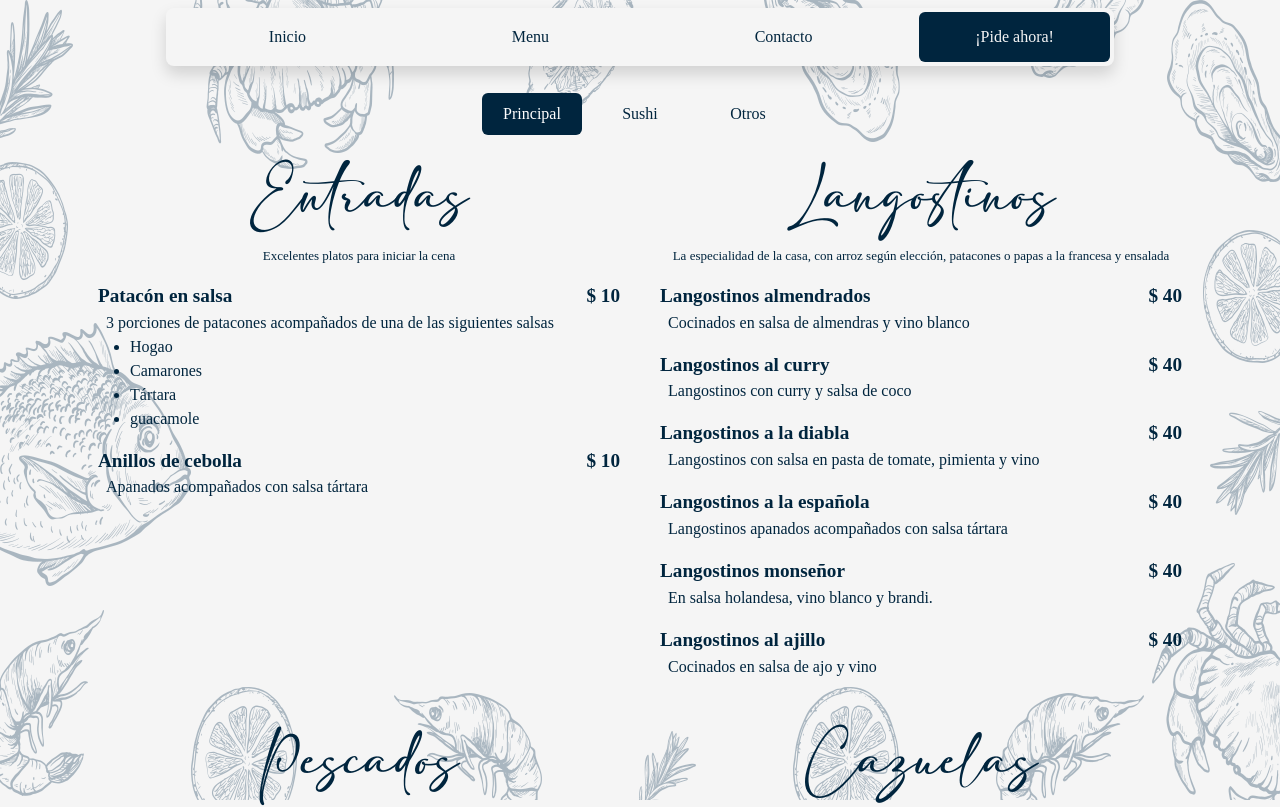
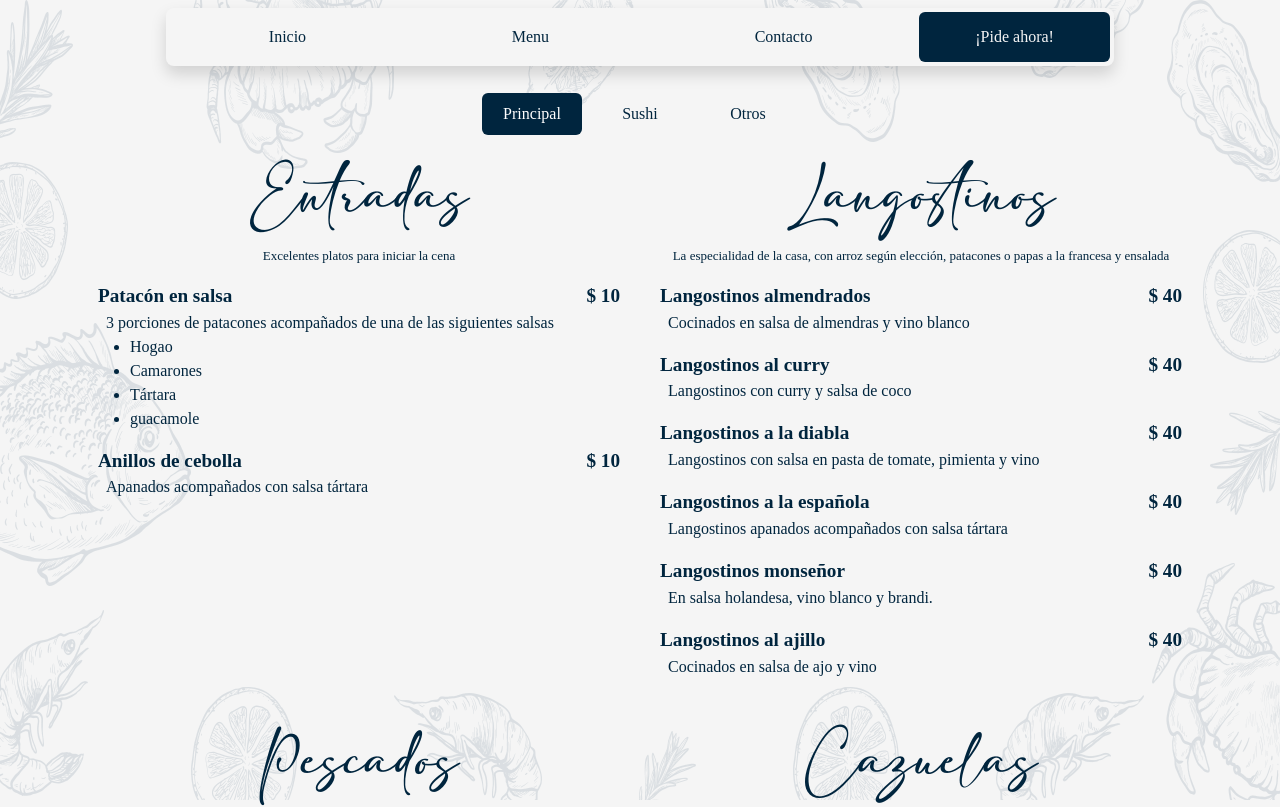
Before and after one commit to langostinos-com/web, a Vue app: page /menu in a window 1280 px wide. Shown: the top 807 px of the page. Built offline with nearby package versions, Linux system fonts and the light colour scheme.

Commit message:
fonfo fix

```diff
--- a/src/assets/styles.css
+++ b/src/assets/styles.css
@@ -122,7 +122,7 @@
 }
 
 .mapa:hover img {
-	transform: scale(1.1);
+	transform: scale(1.2);
 }
 
 .info {
--- a/src/components/FondoPag.vue
+++ b/src/components/FondoPag.vue
@@ -1,5 +1,5 @@
 <template>
-	<div class="w-100 h-100 d-flex justify-content-between">
+	<div class="w-100 h-100 d-flex justify-content-between" style="opacity: 0.35;">
 		<div class="d-flex flex-column  overflow-hidden">
 			<img class="align-self-start mb-4" style="width: max-content;" src="@/assets/fondos/romero4.png" alt="">
 			<img class="align-self-start mb-4" style="width: max-content;" src="@/assets/fondos/naranja2.png" alt="">
```
